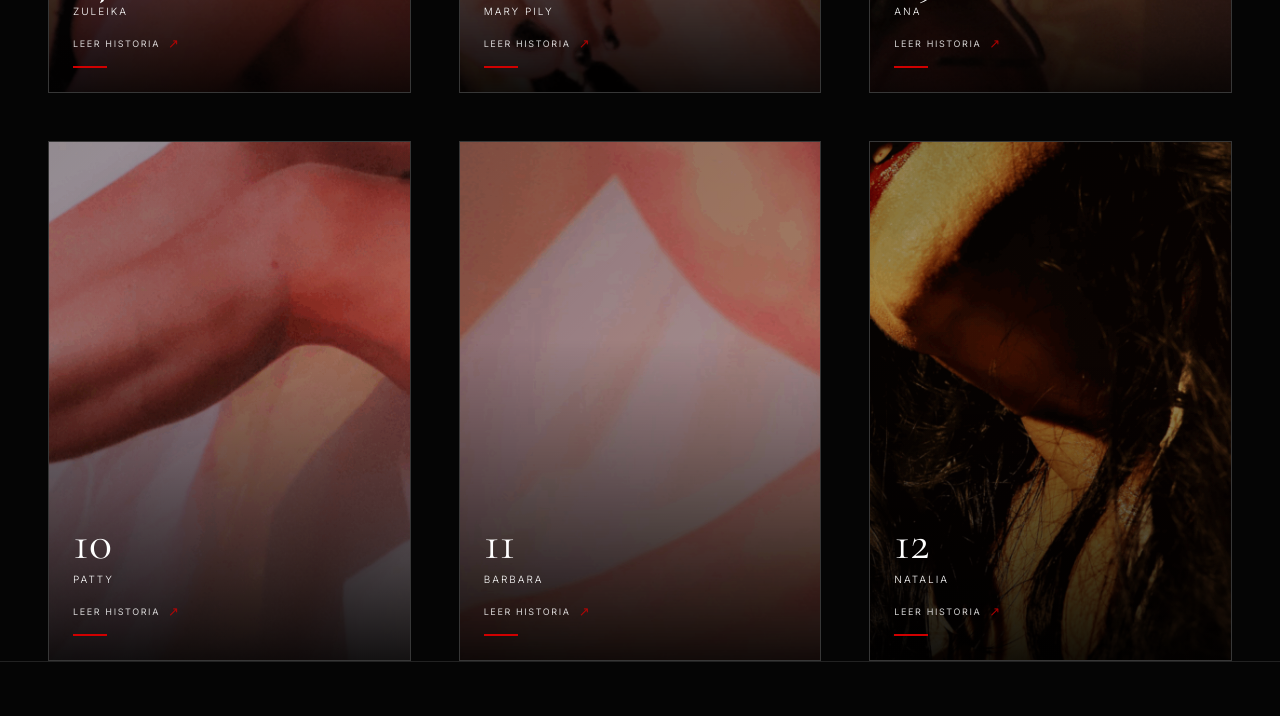
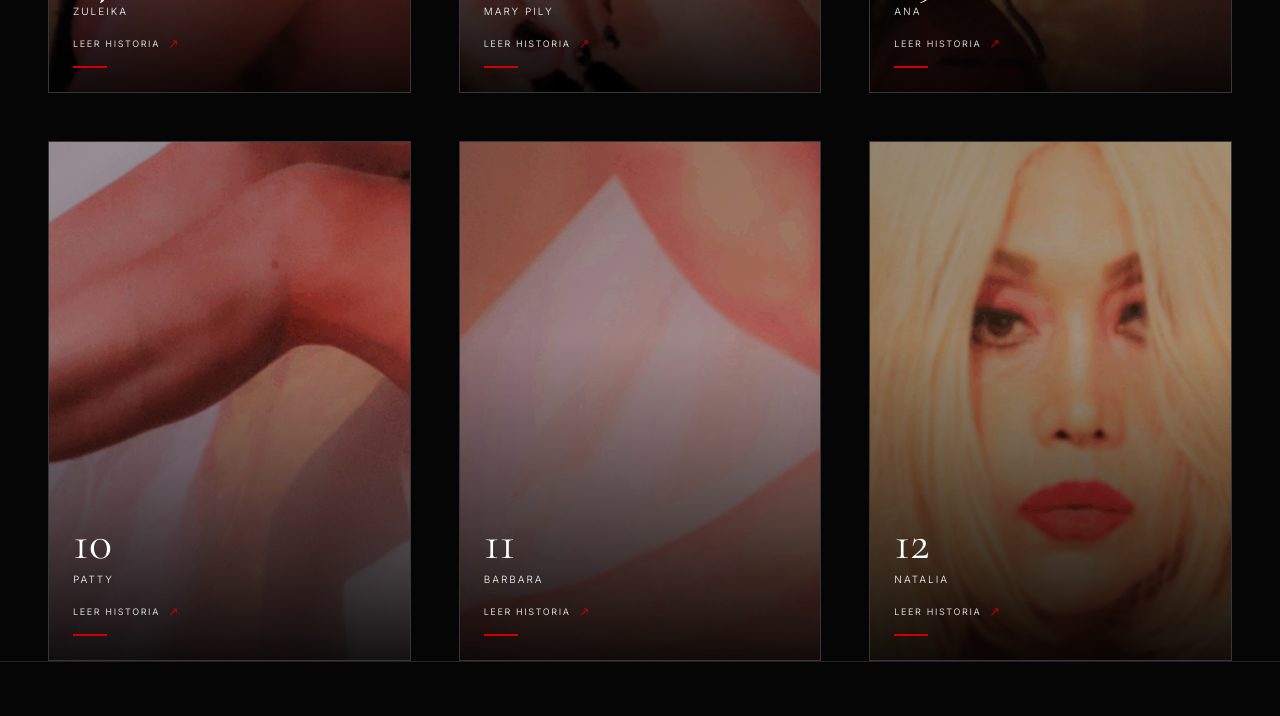
Before and after one commit to a-farfan-aputec/carne-latente, a plain HTML site: page canal.html in a window 1280 px wide. Shown: the part 2211-2927 px from the top of the page. Drawn offline with nearby package versions, Linux system fonts and the light colour scheme.

Commit message:
Fix Natalia image path

```diff
--- a/canal.html
+++ b/canal.html
@@ -730,7 +730,7 @@
             <span
               class="card-bg"
               aria-hidden="true"
-              style="background-image: url('assets/img/03-karla.png');"
+              style="background-image: url('assets/img/12-natalia.png');"
             ></span>
             <span class="card-overlay" aria-hidden="true"></span>
             <span class="card-info">
```
